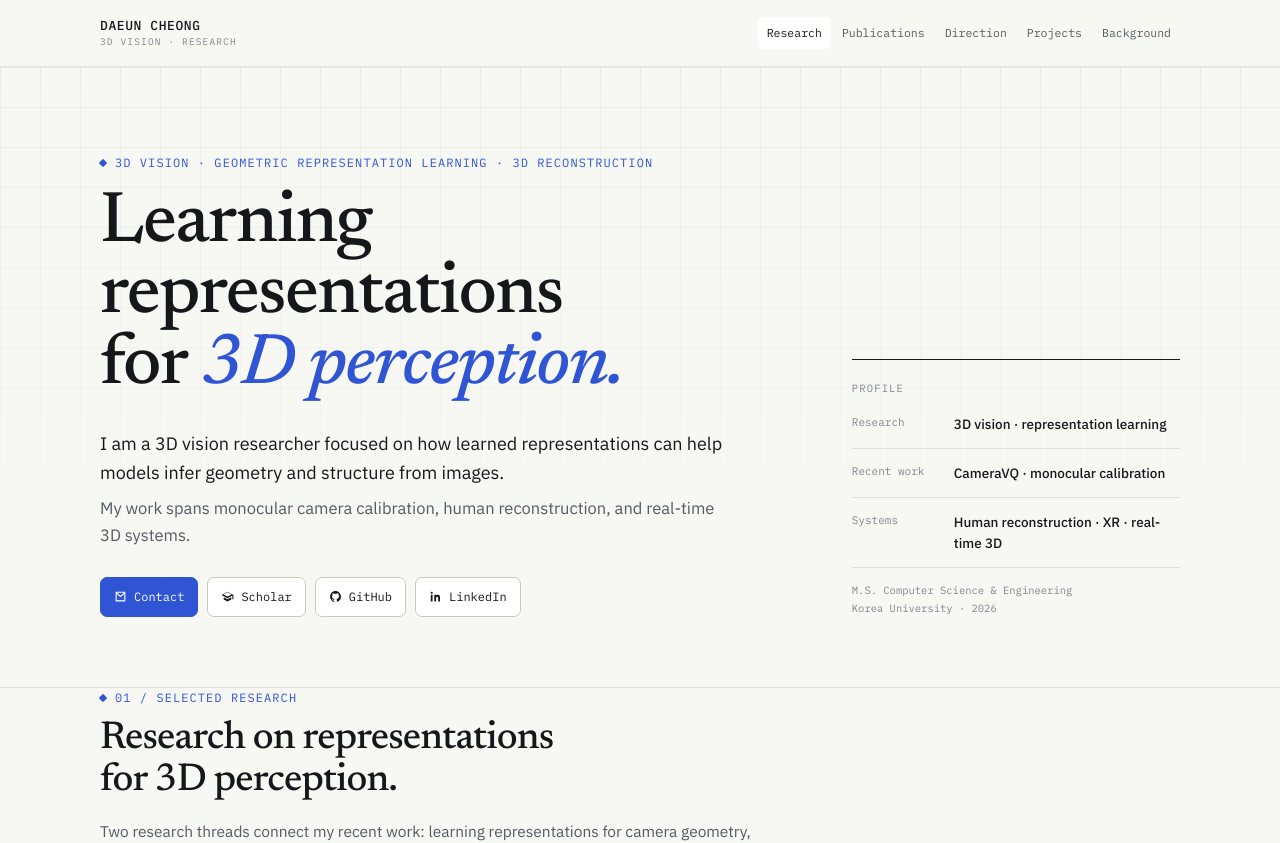
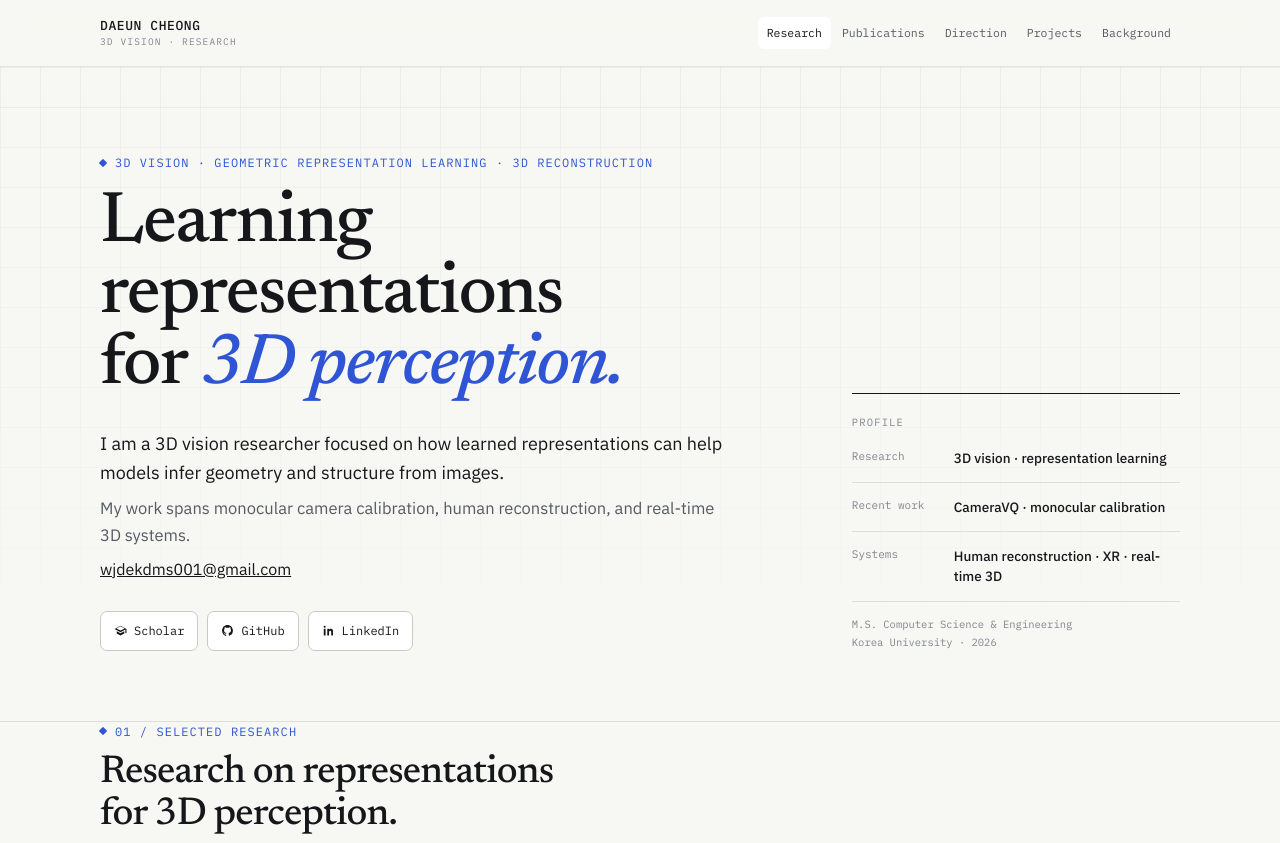
Before and after one commit to GraceCheong/web, a React (Vite) app: page / in a window 1280 px wide. Shown: the top 843 px of the page. Built offline with nearby package versions, Linux system fonts and the light colour scheme.

Commit message:
Expose email directly in hero

```diff
--- a/src/components/Hero.jsx
+++ b/src/components/Hero.jsx
@@ -1,5 +1,5 @@
 import { profile } from '../data/content'
-import { EmailIcon, ScholarIcon, GitHubIcon, LinkedInIcon } from './Icons'
+import { ScholarIcon, GitHubIcon, LinkedInIcon } from './Icons'
 
 export default function Hero() {
   return (
@@ -19,11 +19,10 @@ export default function Hero() {
               <p key={paragraph}>{paragraph}</p>
             ))}
           </div>
+          <a className="hero-email" href={`mailto:${profile.email}`}>
+            {profile.email}
+          </a>
           <div className="hero-links">
-            <a className="btn primary" href="#contact">
-              <EmailIcon />
-              Contact
-            </a>
             <a className="btn" href={profile.scholarUrl} target="_blank" rel="noopener noreferrer">
               <ScholarIcon />
               Scholar
```
